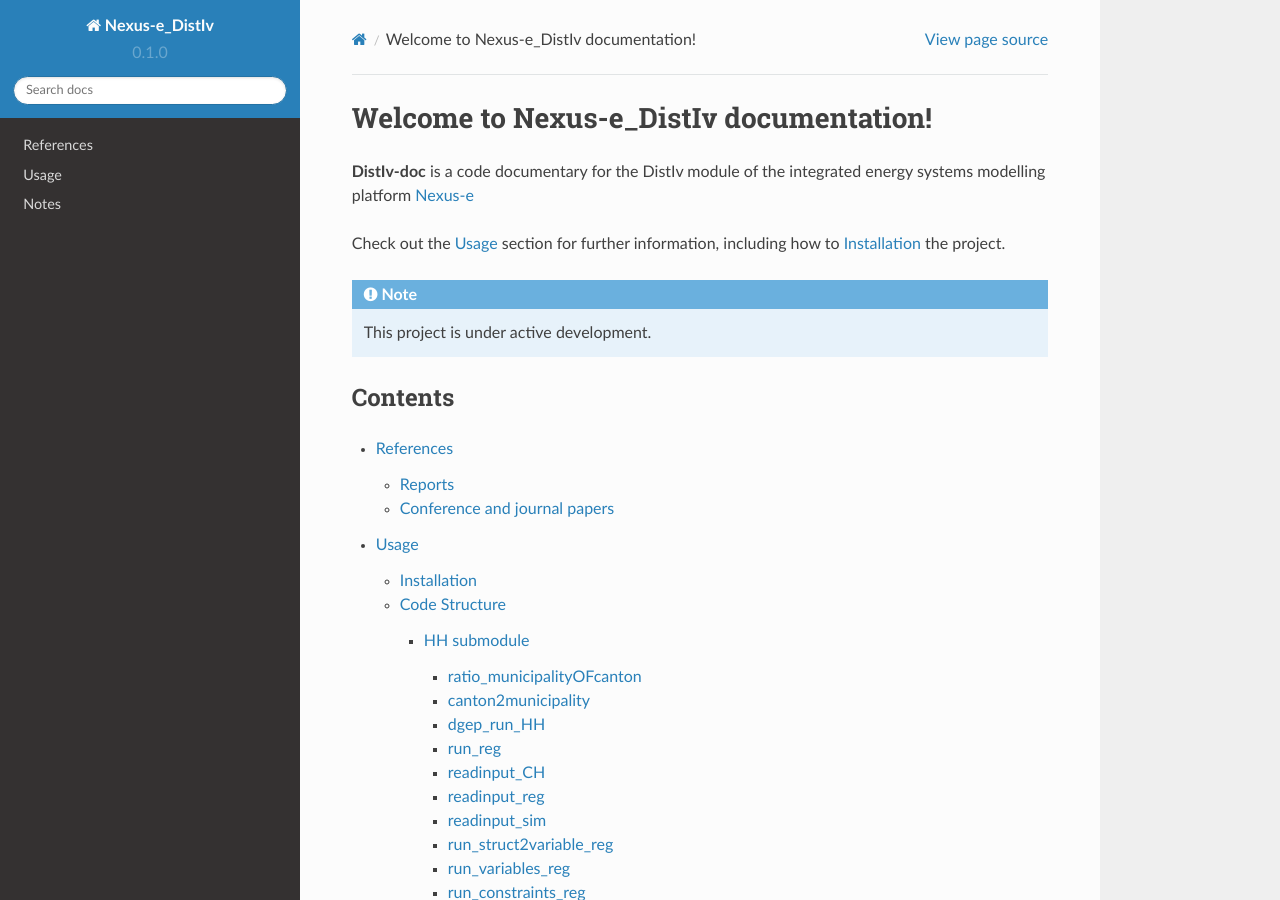
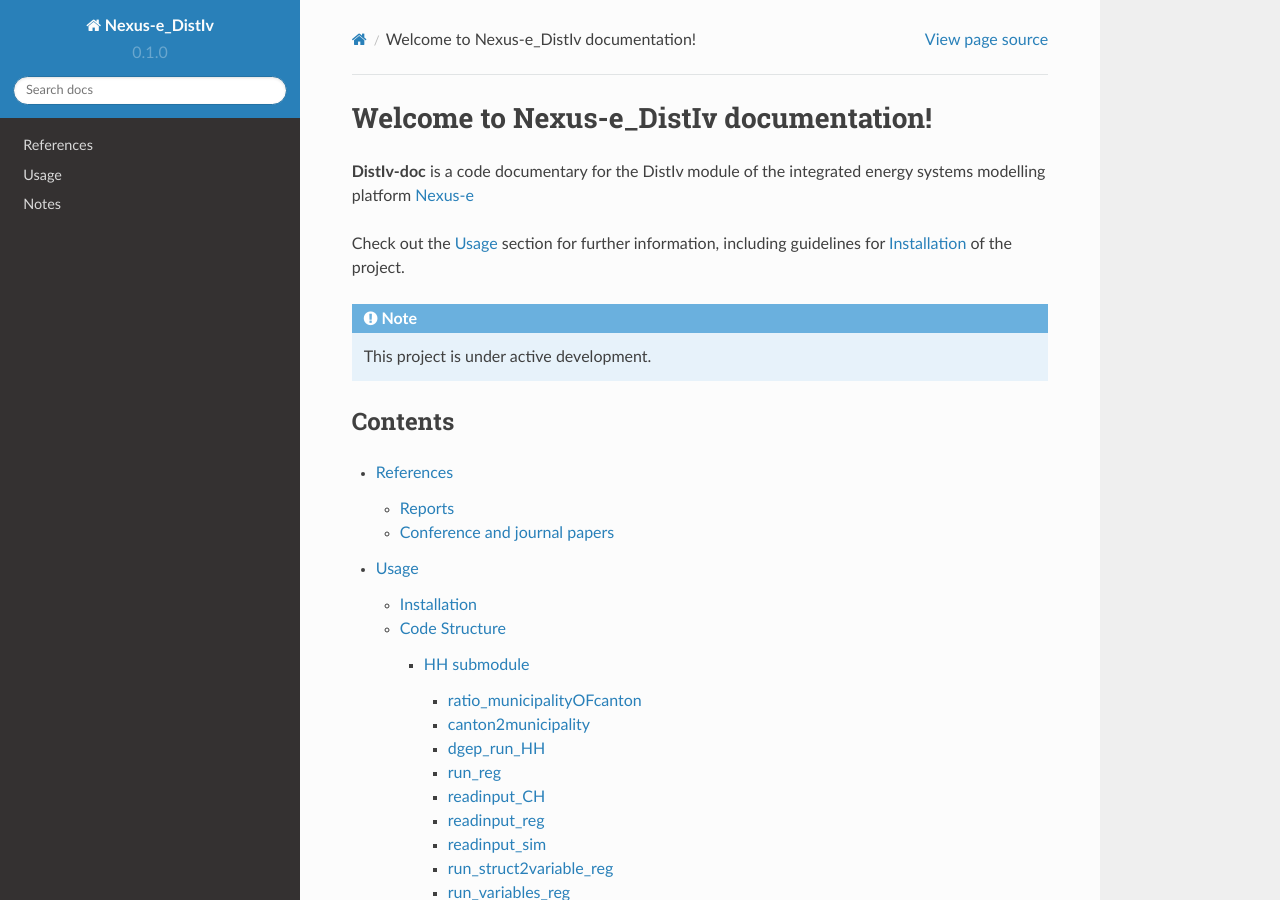
Before and after one commit to xuejiaohan/Nexuse_distiv_doc, a Sphinx documentation site: the page built from docs/source/index.rst, in a window 1280 px wide and 900 px high. Built offline with Sphinx 7.4.7 and the Read the Docs theme 2.0.0, drawn with Linux system fonts in a browser that asks for light colours; pages that are not in the unit, such as notebooks, are missing from menus.

Commit message:
Update index.rst

```diff
--- a/docs/source/index.rst
+++ b/docs/source/index.rst
@@ -4,7 +4,7 @@
 **DistIv-doc** is a code documentary for the DistIv module of the integrated energy systems modelling platform `Nexus-e <https://nexus-e.org/>`_
 
 Check out the :doc:`usage` section for further information, including
-how to :ref:`installation` the project.
+guidelines for :ref:`installation` of the project.
 
 .. note::
 
```
